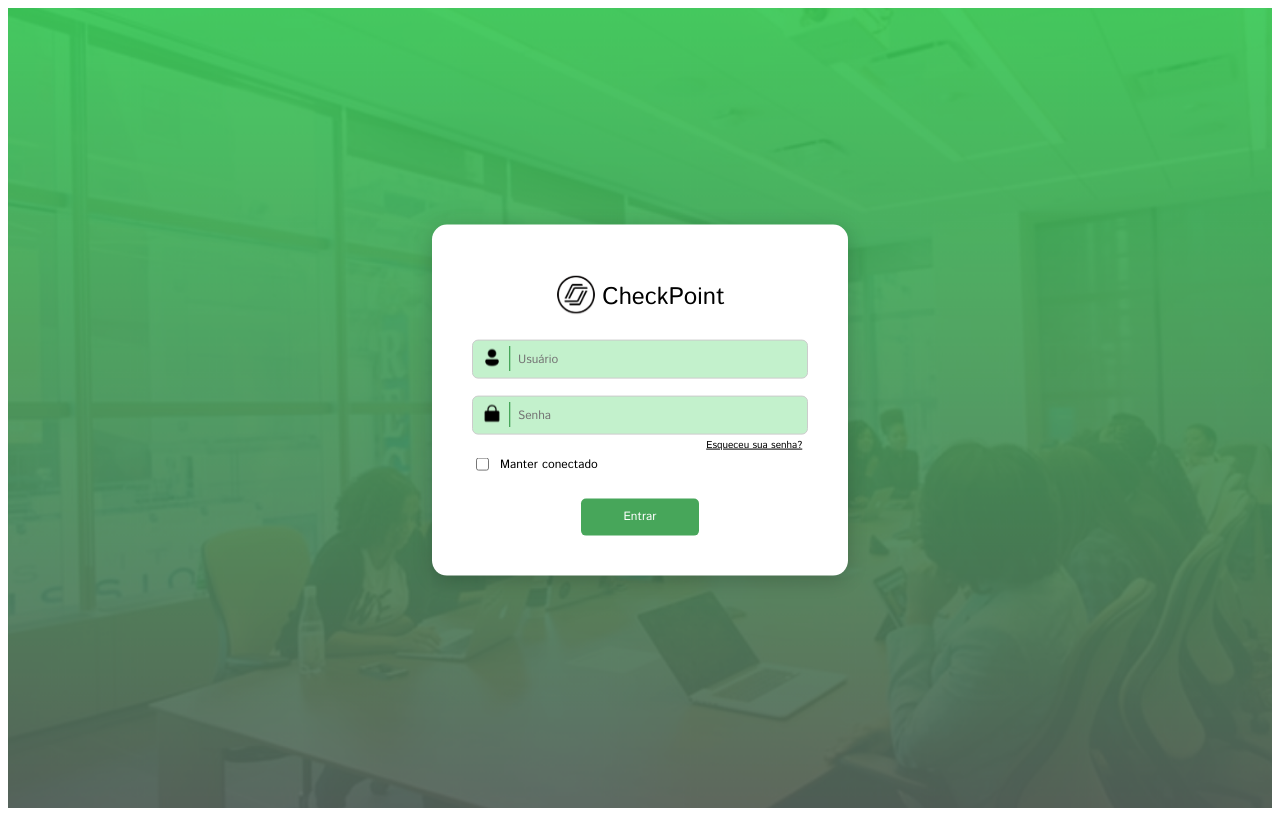
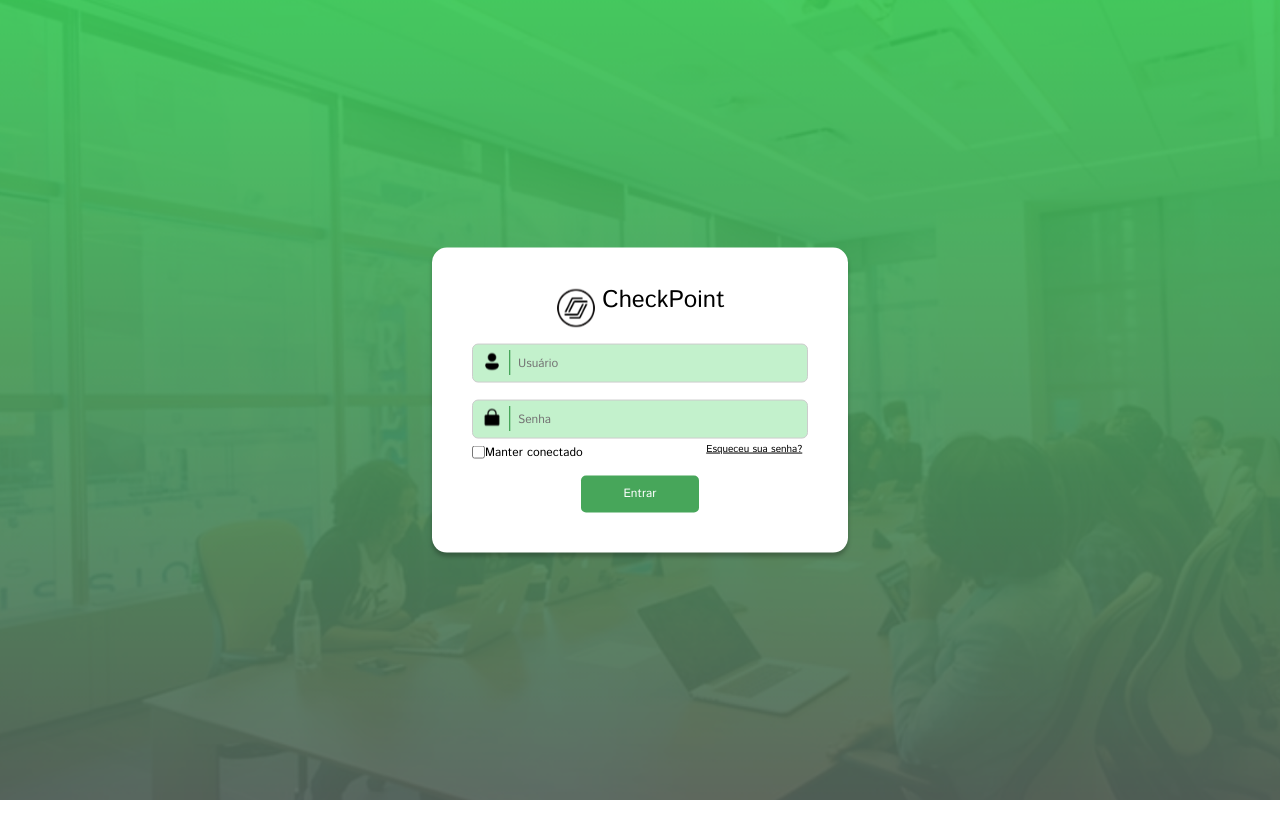
Before and after one commit to josefernandob/CheckPoint, a React (Vite) app: page / in a window 1280 px wide. Built offline with nearby package versions, Linux system fonts and the light colour scheme.

Commit message:
deploy1.3

```diff
--- a/src/App.module.css
+++ b/src/App.module.css
@@ -1,3 +1,9 @@
+* {
+margin: 0;
+}
+
+
+
 .back {
     width: 100%;
     height: 100vh;
--- a/src/pages/Login/Login.module.css
+++ b/src/pages/Login/Login.module.css
@@ -2,7 +2,7 @@
   background-color: var(--branquinho);
   padding: 40px;
   border-radius: 15px;
-  box-shadow: 0 4px 20px rgba(0, 0, 0, 0.2);
+  box-shadow: 0px 4px 4px 0px rgba(0, 0, 0, 0.25);
   min-width: 320px;
 
   display: flex;
@@ -77,7 +77,7 @@
   color: var(--allblack);
   margin-left: 68%;
   margin-top: -8%;
-  cursor: pointer !important;
+  cursor: pointer;
 }
 
 .User,
@@ -124,11 +124,14 @@
 .checkboxArea {
   display: flex;
   align-items: center;
-  gap: 8px;
   font-family: 'Istok Web', sans-serif;
   font-size: 0.75rem;
   color: var(--allblack);
   align-self: flex-start; /* opcional: deixa ele alinhado à esquerda */
-  margin-top: -10px;
-  margin-bottom: 10px;
+  margin-top: -25px;
+
 }
+.checkboxArea input {
+  border: 0.5px solid rgba(0, 0, 0, 0.46);
+  background: #FFF;
+}
```
